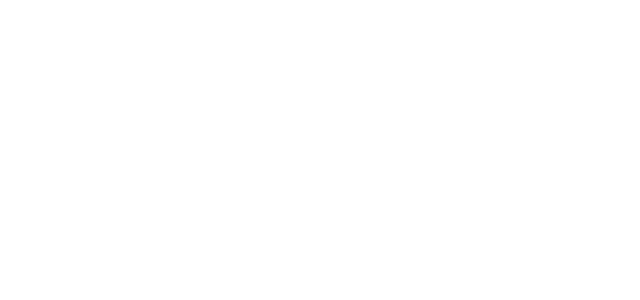
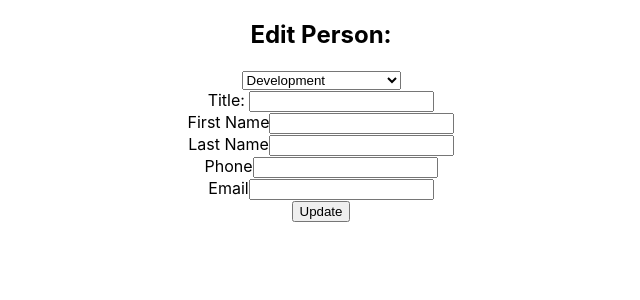
Before and after one commit to SKastama/personalized-itinerary, a React (Create React App) app in the folder itinery/: page /Departments/Contacts/1/edit in a window 1280 px wide. Shown: the top 300 px of the page, without its empty margins (319-959 px from the left). Built offline with nearby package versions, Linux system fonts and the light colour scheme; no server answers.

Commit message:
edit page

```diff
--- a/itinery/src/App.js
+++ b/itinery/src/App.js
@@ -4,6 +4,7 @@ import Persons from "./views/persons";
 import NewPerson from "./views/NewPerson";
 import Welcome from "./views/welcome";
 import Details from "./views/Details";
+import EditPerson from './views/EditPerson';
 
 function App() {
   return (
@@ -27,13 +28,13 @@ function App() {
           <Details />
         </Route>
 
+        <Route exact path="/Departments/Contacts/:id/edit">
+          <EditPerson />
+        </Route>
         {/*<Route exact path="/Departments/Contact/:id">
           <Person />
         </Route>
 
-        <Route exact path="/Departments/Contact/:id/edit">
-          <EditPerson />
-        </Route>
 
   <Route component={NotFound} />*/}
       </Switch>
--- a/itinery/src/views/EditPerson.js
+++ b/itinery/src/views/EditPerson.js
@@ -1,9 +1,126 @@
-<select>Deparments
-    <option value="Development">Development</option>
-    <option value="Business Development">Business Development</option>
-    <option value="Sales & Marketing">Sales & Marketing</option>
-    <option value="Test Team">Test Team</option>
-    <option value="Operations">Operations</option>
-    <option value="Customer Support">Customer Support</option>
-    <option value="Architecture">Architecture</option>
-</select>
+import React, {useState, useEffect} from "react";
+import { useHistory, useParams } from "react-router-dom";
+import axios from "axios";
+
+const EditPerson = (props) => {
+    const { id } = useParams();
+    const [department, setDepartment] = useState("");
+    const [firstName, setFirstName] = useState("");
+    const [lastName, setLastName] = useState("");
+    const [phone, setPhone] = useState("");
+    const [email, setEmail] = useState("");
+    const [title, setTitle] = useState("");
+
+    const [errors, setErrors] = useState(null);
+    const history = useHistory();
+
+    useEffect(() => {
+        axios
+            .get("http://localhost:8000/api/itinerays/" + id)
+            .then((res)=> {
+                console.log(res.data);
+                setTitle(res.data.title);
+                setFirstName(res.data.firstName);
+                setLastName(res.data.lastName);
+                setEmail(res.data.email);
+                setPhone(res.data.phone);
+                setDepartment(res.data.department);
+            })
+            .catch((err)=>{
+                console.log(err.response);
+            })
+    }, [id]);
+
+    const handleEditPersonSubmit = (e)=>{
+        e.preventDefault();
+
+        const NewPerson = {
+            title: title,
+            firstName: firstName,
+            lastName: lastName,
+            phone: phone,
+            department: department,
+            email:email
+        };
+
+        axios
+        .put("http://localhost:8000/api/itinerays/" + id, NewPerson)
+        .then((res)=>{
+            console.log(res.data);
+            history.push(`/Departments/Contacts/${res.data._id}`);
+        })
+        .catch((err)=>{
+            setErrors(err.response.data.errors);
+        });
+    };
+
+    return ( <div>
+        <h2>Edit Person: {firstName} </h2>
+        <form onSubmit={(e)=> {
+            handleEditPersonSubmit(e);
+        }}
+        >
+            <select onChange={(e) => {
+                    setDepartment(e.target.value)
+                }}
+                    type="text" value={department}>Departments
+                    <option>Development</option>
+                    <option>Business Development</option>
+                    <option>Sales & Marketing</option>
+                    <option>Test Team</option>
+                    <option>Operations</option>
+                    <option>Customer Support</option>
+                    <option>Architecture</option>
+                </select>
+            <div>
+                <label>Title: </label>
+                {errors?.title &&(
+                    <span style={{color:"red"}}> {errors?.title?.message}</span>
+                )}
+                <input onChange={(e)=>{
+                    setTitle(e.target.value);
+                }} type = "text" value={title} />
+            </div>
+
+            <div>
+                <label>First Name</label>
+                {errors?.firstName &&(
+                    <span style={{color:"red"}}> {errors?.firstName?.message}</span>
+                )}
+                <input onChange={(e)=>{
+                    setFirstName(e.target.value);
+                }} type = "text" value={firstName} />
+            </div>
+            <div>
+                <label>Last Name</label>
+                {errors?.lastName &&(
+                    <span style={{color:"red"}}> {errors?.lastName?.message}</span>
+                )}
+                <input onChange={(e)=>{
+                    setLastName(e.target.value);
+                }} type = "text" value={lastName} />
+            </div>
+            <div>
+                <label>Phone</label>
+                {errors?.phone &&(
+                    <span style={{color:"red"}}> {errors?.phone?.message}</span>
+                )}
+                <input onChange={(e)=>{
+                    setPhone(e.target.value);
+                }} type = "text" value={phone} />
+            </div>
+            <div>
+                <label>Email</label>
+                {errors?.email &&(
+                    <span style={{color:"red"}}> {errors?.email?.message}</span>
+                )}
+                <input onChange={(e)=>{
+                    setEmail(e.target.value);
+                }} type = "text" value={email} />
+            </div>
+            <button>Update</button>
+        </form>
+    </div>
+    );
+};
+export default EditPerson;
```
